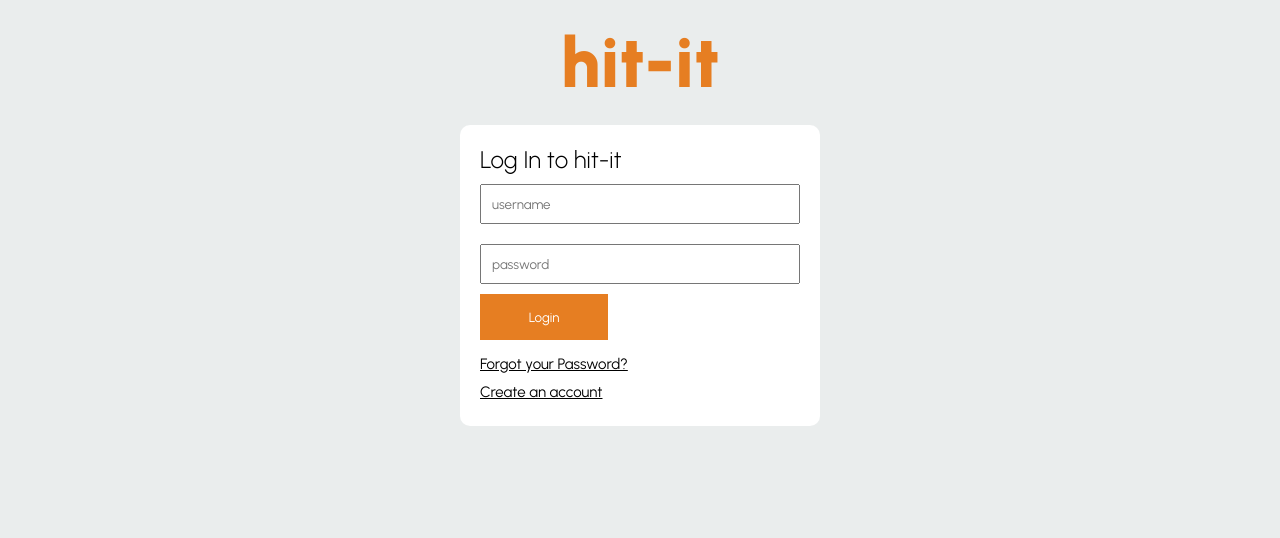
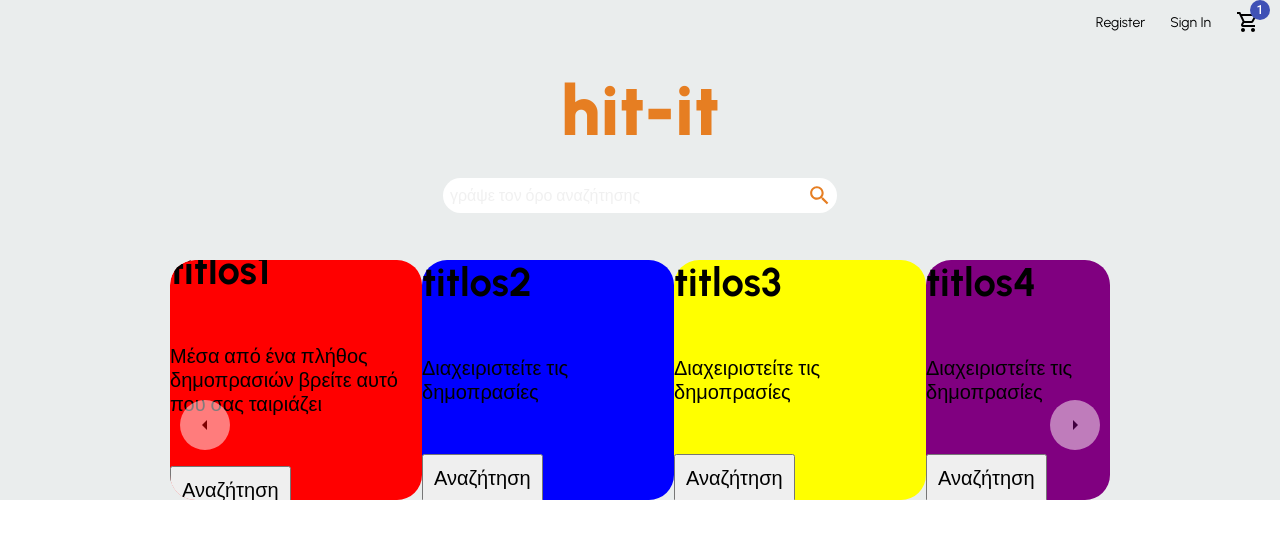
Before and after one commit to platonasmilitsis/WebAppTechno, a React (Create React App) app in the folder frontend/hit-it/: page / in a window 1280 px wide. Shown: the top 538 px of the page. Built offline with nearby package versions, Linux system fonts and the light colour scheme.

Commit message:
add category slider

```diff
--- a/frontend/hit-it/src/App.jsx
+++ b/frontend/hit-it/src/App.jsx
@@ -1,11 +1,11 @@
 import Home from "./pages/Home";
-import Login from "./pages/Login";
-import Register from "./pages/Register";
+// import Login from "./pages/Login";
+// import Register from "./pages/Register";
 
 const App = () => {
-  //return <Home/>
+  return <Home/>
   //return <Register/>
-  return <Login/>
+  // return <Login/>
 };
 
 export default App;
--- a/frontend/hit-it/src/components/Main.jsx
+++ b/frontend/hit-it/src/components/Main.jsx
@@ -21,7 +21,7 @@ const Logo=styled.h1`
 
 const SearchContainter=styled.div`
     &:hover{
-        border:2px;
+        border:1px;
         border-style:solid;
         border-color:#e67e22;
     }
@@ -41,7 +41,7 @@ const Input=styled.input`
     outline:none;
     font-size:16px;
     ::placeholder{
-        opacity:0.5;
+        opacity:0.1;
     }
 `;
 
--- a/frontend/hit-it/src/components/Slider.jsx
+++ b/frontend/hit-it/src/components/Slider.jsx
@@ -4,12 +4,16 @@ import styled from "styled-components"
 import { slider_items } from "../data";
 
 const Container=styled.div`
-    width:100%;
-    height:100vh;
+    ${'' /* width:100%; */}
+    height:30vh;
     display:flex;
     // background-color:coral;
     position:relative;
     overflow:hidden;
+    margin-left:170px;
+    margin-right:170px;
+    margin-top:-200px;
+    border-radius:25px;
 `;
 
 const Arrow=styled.div`
@@ -29,20 +33,22 @@ const Arrow=styled.div`
     cursor:pointer;
     opacity:0.5;
     z-index:2;
+    margin-top:140px;
 `;
 
 const Wrapper=styled.div`
-    height:100%;
     display:flex;
     transition:all 1.5s ease;
-    transform:translateX(${props=>props.slide_index* -100}vw);
+    transform:translateX(${props=>props.slide_index* -1512}px);
 `;
 
 const Slide=styled.div`
-    width:100vw;
-    height:100vh;
+    width:252px;
+    height:30vh;
     display:flex;
     align-items:center;
+    border-radius:25px;
+    background-color:${props=>props.bg};
 `;
 
 const ImgContainer=styled.div`
@@ -84,11 +90,11 @@ const Slider = () => {
     const handle_click=(direction)=>{
         if(direction==="left"){
             // Go to last slide
-            set_slide_index(slide_index>0 ? slide_index-1 : 1)
+            set_slide_index(slide_index>0 ? slide_index-1 : 7)
         }
         else{
             // Go to first slide
-            set_slide_index(slide_index<1 ? slide_index+1 :0)
+            set_slide_index(slide_index<7 ? slide_index+1 :0)
         }
     }
 
@@ -98,31 +104,9 @@ const Slider = () => {
             <ArrowLeftOutlined/>
         </Arrow>
         <Wrapper slide_index={slide_index}>
-            {slider_items.map(item=>
-                <Slide>
-                <ImgContainer>
-                    <Image src={item.img}/>
-                </ImgContainer>
-                <InfoContainer>
-                    <Title>
-                        {item.title}
-                    </Title>
-                    <Description>
-                        {item.desc}
-                    </Description>
-                    <Button>
-                        Αναζήτηση
-                    </Button>
-                </InfoContainer>
-                </Slide>
-            )}
-
 
             {slider_items.map(item=>
-                <Slide>
-                <ImgContainer>
-                    <Image src={item.img}/>
-                </ImgContainer>
+                <Slide bg={item.bg}>
                 <InfoContainer>
                     <Title>
                         {item.title}
--- a/frontend/hit-it/src/data.js
+++ b/frontend/hit-it/src/data.js
@@ -1,14 +1,50 @@
 export const slider_items=[
     {
         id:1,
-        img:require("./assets/themaras_fagito.png"),
-        title:"Αναζητήστε την κατάλληλη δημοπρασία",
+        bg:"red",
+        title:"titlos1",
         desc:"Μέσα από ένα πλήθος δημοπρασιών βρείτε αυτό που σας ταιριάζει",
     },
     {
         id:2,
-        img:require("./assets/themis_dialisi.png"),
-        title:"Υποβάλετε τη δημοπρασία σας",
+        bg:"blue",
+        title:"titlos2",
+        desc:"Διαχειριστείτε τις δημοπρασίες ",
+    },
+    {
+        id:3,
+        bg:"yellow",
+        title:"titlos3",
+        desc:"Διαχειριστείτε τις δημοπρασίες ",
+    },
+    {
+        id:4,
+        bg:"purple",
+        title:"titlos4",
+        desc:"Διαχειριστείτε τις δημοπρασίες ",
+    },
+    {
+        id:5,
+        bg:"orange",
+        title:"titlos5",
+        desc:"Διαχειριστείτε τις δημοπρασίες ",
+    },
+    {
+        id:6,
+        bg:"brown",
+        title:"titlos6",
+        desc:"Διαχειριστείτε τις δημοπρασίες ",
+    },
+    {
+        id:7,
+        bg:"pink",
+        title:"titlos7",
+        desc:"Διαχειριστείτε τις δημοπρασίες ",
+    },
+    {
+        id:8,
+        bg:"green",
+        title:"titlos8",
         desc:"Διαχειριστείτε τις δημοπρασίες ",
     }
 ]
--- a/frontend/hit-it/src/pages/Home.jsx
+++ b/frontend/hit-it/src/pages/Home.jsx
@@ -1,7 +1,7 @@
 import React from 'react'
 import NavBar from '../components/NavBar'
 // import Announcement from '../components/Announcement'
-// import Slider from '../components/Slider'
+import Slider from '../components/Slider'
 // import Categories from '../components/Categories'
 import styled from 'styled-components'
 import Main from '../components/Main'
@@ -16,7 +16,7 @@ const Home = () => {
         {/* <Announcement/> */}
         <NavBar/>
         <Main/>
-        {/* <Slider/> */}
+        <Slider/>
         {/* <Categories/> */}
     </Container>
   )
```
